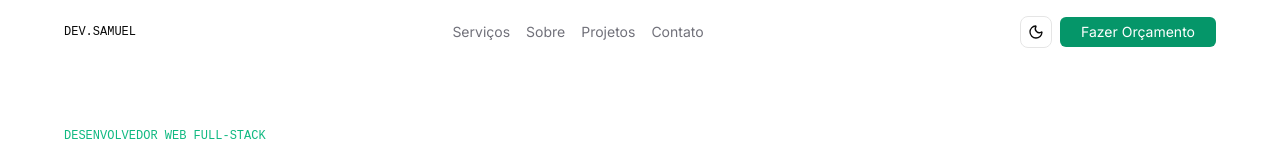
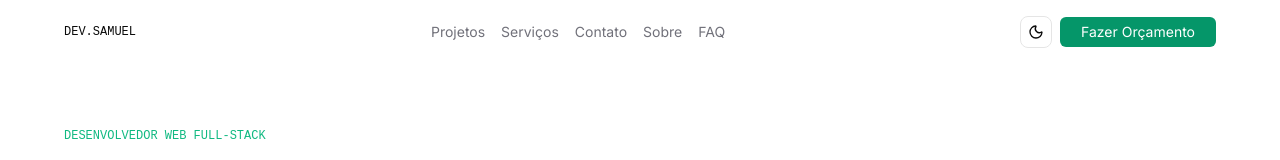
Before and after one commit to SamuelOliveiraa/portfolio, a Next.js app: page / in a window 1280 px wide. Shown: the top 160 px of the page. Built offline with nearby package versions, Linux system fonts and the light colour scheme.

Commit message:
chore: Fix all links with scroll link and fix some bugs of animations

```diff
--- a/package.json
+++ b/package.json
@@ -11,6 +11,7 @@
   "dependencies": {
     "@base-ui/react": "^1.6.0",
     "@radix-ui/react-slot": "^1.3.0",
+    "@types/react-scroll": "^1.8.10",
     "class-variance-authority": "^0.7.1",
     "clsx": "^2.1.1",
     "framer-motion": "^12.42.2",
@@ -32,7 +33,6 @@
     "@types/node": "^20",
     "@types/react": "^19",
     "@types/react-dom": "^19",
-    "@types/react-scroll": "^1.8.10",
     "eslint": "^9",
     "eslint-config-next": "16.2.10",
     "tailwindcss": "^4",
--- a/src/components/common/link-item.tsx
+++ b/src/components/common/link-item.tsx
@@ -1,5 +1,5 @@
+import { ScrollLink } from "./scroll-link";
 import Text from "./text";
-import { ScrollLink } from "./scroll-link";
 
 export const LinkItem = ({
   children,
@@ -9,12 +9,14 @@ export const LinkItem = ({
   link: string;
 }) => {
   return (
+    <ScrollLink targetId={link}>
       <Text
         as="li"
         size="textMedium"
         className="hover:text-zinc-950 transition-colors duration-200"
       >
-      <ScrollLink targetId={link}>{children}</ScrollLink>
+        {children}
       </Text>
+    </ScrollLink>
   );
 };
--- a/src/components/common/logo.tsx
+++ b/src/components/common/logo.tsx
@@ -1,10 +1,10 @@
-import Link from "next/link";
+import { ScrollLink } from "./scroll-link";
 import Text from "./text";
 
 export default function Logo() {
   return (
     <Text size="textSmall" asChild className="uppercase w-fit">
-      <Link href="/">DEV.SAMUEL</Link>
+      <ScrollLink targetId="root">DEV.SAMUEL</ScrollLink>
     </Text>
   );
 }
--- a/src/components/common/scroll-link.tsx
+++ b/src/components/common/scroll-link.tsx
@@ -22,10 +22,10 @@ export function ScrollLink({ targetId, children, className }: ScrollLinkProps) {
   return (
     <ReactScrollLink
       to={targetId}
-      smooth={true}
-      duration={600}
+      smooth="easeOutQuad"
+      duration={100}
       offset={-90}
-      spy={true}
+      spy={false}
       className={className}
       style={{ cursor: "pointer" }}
     >
--- /dev/null
+++ b/src/components/common/social_links.tsx
@@ -0,0 +1,52 @@
+import { MessageCircle } from "lucide-react";
+import ButtonComponent from "./button-component";
+import { FaEnvelope, FaGithub, FaLinkedin } from "react-icons/fa";
+
+const SOCIAL_LINKS: { Icon: React.ElementType; link: string }[] = [
+  { Icon: MessageCircle, link: "http://localhost:3000/" },
+  {
+    Icon: FaLinkedin,
+    link: "https://www.linkedin.com/in/samuel-oliveiraa-de-araujo/"
+  },
+  { Icon: FaGithub, link: "https://github.com/SamuelOliveiraa" },
+  { Icon: FaEnvelope, link: "http://localhost:3000/" }
+];
+
+export default function SocialLinks() {
+  return (
+    <div className="flex gap-2">
+      {SOCIAL_LINKS.map(({ Icon, link }, index) => (
+        <ButtonComponent
+          key={index}
+          variant="outline"
+          className="size-8 p-0 opacity-50 hover:scale-110"
+        >
+          <a href={link} target="_blank" rel="noopener noreferrer">
+            <Icon className="size-4" />
+          </a>
+        </ButtonComponent>
+      ))}
+      {/*
+      <ButtonComponent
+        variant="outline"
+        className="size-8 p-0 opacity-50 hover:scale-110"
+      >
+        <FaLinkedin className="size-4" />
+      </ButtonComponent>
+
+      <ButtonComponent
+        variant="outline"
+        className="size-8 p-0 opacity-50 hover:scale-110"
+      >
+        <FaGithub className="size-4" />
+      </ButtonComponent>
+
+      <ButtonComponent
+        variant="outline"
+        className="size-8 p-0 opacity-50 hover:scale-110"
+      >
+        <FaEnvelope className="size-4" />
+      </ButtonComponent>*/}
+    </div>
+  );
+}
--- a/src/components/layout/commitment-section.tsx
+++ b/src/components/layout/commitment-section.tsx
@@ -1,6 +1,7 @@
 import { Blocks, Gauge, LifeBuoy } from "lucide-react";
 import ServiceItem from "../common/service-item";
 import Text from "../common/text";
+import FramerProvider from "@/provider.tsx/framer-provider";
 
 const COMMITMENT_ITEMS = [
   {
@@ -25,6 +26,7 @@ const COMMITMENT_ITEMS = [
 
 export default function CommitmentSection() {
   return (
+    <FramerProvider>
       <section className="border-y py-20 px-4 xl:px-0" id="commitment">
         <div className="max-w-6xl mx-auto flex flex-col gap-8">
           <div className="flex flex-col gap-2">
@@ -49,5 +51,6 @@ export default function CommitmentSection() {
           </div>
         </div>
       </section>
+    </FramerProvider>
   );
 }
--- a/src/components/layout/cta-banner.tsx
+++ b/src/components/layout/cta-banner.tsx
@@ -2,9 +2,11 @@ import Link from "next/link";
 import ButtonComponent from "../common/button-component";
 import { CalendarCheck } from "lucide-react";
 import Text from "../common/text";
+import FramerProvider from "@/provider.tsx/framer-provider";
 
 export default function CtaBanner() {
   return (
+    <FramerProvider>
       <section className="py-6 px-4 xl:px-0 md:py-10 border-y" id="cta-banner">
         <div className="max-w-6xl mx-auto border rounded-md px-6 py-10 md:p-14 flex flex-col md:items-center md:flex-row justify-between gap-10 md:gap-0">
           <div className="flex flex-col gap-4">
@@ -30,5 +32,6 @@ export default function CtaBanner() {
           </Link>
         </div>
       </section>
+    </FramerProvider>
   );
 }
--- a/src/components/layout/faq-section.tsx
+++ b/src/components/layout/faq-section.tsx
@@ -1,3 +1,4 @@
+import FramerProvider from "@/provider.tsx/framer-provider";
 import Text from "../common/text";
 import {
   Accordion,
@@ -41,6 +42,7 @@ const items = [
 
 export default function FaqSection() {
   return (
+    <FramerProvider>
       <section className="border-y py-20 px-4 xl:px-0" id="faq">
         <div className="max-w-6xl mx-auto flex flex-col gap-12">
           <div className="flex flex-col gap-2">
@@ -72,5 +74,6 @@ export default function FaqSection() {
           </Accordion>
         </div>
       </section>
+    </FramerProvider>
   );
 }
--- a/src/components/layout/footer.tsx
+++ b/src/components/layout/footer.tsx
@@ -1,11 +1,20 @@
-import { FaEnvelope, FaGithub, FaLinkedin } from "react-icons/fa";
 import ButtonComponent from "../common/button-component";
 import { LinkItem } from "../common/link-item";
 import Logo from "../common/logo";
 import Text from "../common/text";
-import { ChevronUp, MessageCircle } from "lucide-react";
+import { ChevronUp } from "lucide-react";
+import FramerProvider from "@/provider.tsx/framer-provider";
+import SocialLinks from "../common/social_links";
 import { ScrollLink } from "../common/scroll-link";
-import FramerProvider from "@/provider.tsx/framer-provider";
+
+const SECTIONS_LINKS = [
+  { name: "Home", link: "root" },
+  { name: "Projetos", link: "projects" },
+  { name: "Serviços", link: "services" },
+  { name: "Contato", link: "contact" },
+  { name: "Sobre", link: "about" },
+  { name: "FAQ", link: "faq" }
+];
 
 export default function Footer() {
   return (
@@ -24,35 +33,7 @@ export default function Footer() {
                 Samuel Oliveira de Araujo · CNPJ 12.345.678/0001-90
               </Text>
 
-              <div className="flex gap-2">
-                <ButtonComponent
-                  variant="outline"
-                  className="size-8 p-0 opacity-50 hover:scale-110"
-                >
-                  <MessageCircle className="size-4" />
-                </ButtonComponent>
-
-                <ButtonComponent
-                  variant="outline"
-                  className="size-8 p-0 opacity-50 hover:scale-110"
-                >
-                  <FaLinkedin className="size-4" />
-                </ButtonComponent>
-
-                <ButtonComponent
-                  variant="outline"
-                  className="size-8 p-0 opacity-50 hover:scale-110"
-                >
-                  <FaGithub className="size-4" />
-                </ButtonComponent>
-
-                <ButtonComponent
-                  variant="outline"
-                  className="size-8 p-0 opacity-50 hover:scale-110"
-                >
-                  <FaEnvelope className="size-4" />
-                </ButtonComponent>
-              </div>
+              <SocialLinks />
             </div>
 
             <div className="text-zinc-500 flex flex-col md:flex-row gap-10">
@@ -61,12 +42,11 @@ export default function Footer() {
                   <Text as="li" className="text-xs text-zinc-700 select-none">
                     Navegação
                   </Text>
-                  <LinkItem link="root">Home</LinkItem>
-                  <LinkItem link="services">Serviços</LinkItem>
-                  <LinkItem link="contact">Contato</LinkItem>
-                  <LinkItem link="about">Sobre</LinkItem>
-                  <LinkItem link="faq">FAQ</LinkItem>
-                  <LinkItem link="projects">Projetos</LinkItem>
+                  {SECTIONS_LINKS.map(({ name, link }) => (
+                    <LinkItem key={link} link={link}>
+                      {name}
+                    </LinkItem>
+                  ))}
                 </ul>
               </nav>
               <nav>
@@ -74,10 +54,13 @@ export default function Footer() {
                   <Text as="li" className="text-xs text-zinc-700 select-none">
                     Legal
                   </Text>
+
                   <LinkItem link="/politica-privacidade">
                     Politica de Privacidade
                   </LinkItem>
+
                   <LinkItem link="/termos-uso">Termos de uso</LinkItem>
+
                   <LinkItem link="/termos-uso">
                     CNPJ: 12.345.678/0001-90
                   </LinkItem>
@@ -89,14 +72,15 @@ export default function Footer() {
             <Text size="textSmall" className="text-zinc-800">
               © 2026 Samuel Oliveira. Todos os direitos reservados.
             </Text>
-            <ButtonComponent
-              variant="outline"
-              className="size-7 p-0 opacity-40"
-            >
-              <ScrollLink targetId="root">
+
+            <ScrollLink targetId="root">
+              <ButtonComponent
+                variant="outline"
+                className="size-7 p-0 opacity-40"
+              >
                 <ChevronUp className="size-4" />
-              </ScrollLink>
-            </ButtonComponent>
+              </ButtonComponent>
+            </ScrollLink>
           </div>
         </div>
       </footer>
--- a/src/components/layout/header.tsx
+++ b/src/components/layout/header.tsx
@@ -8,11 +8,20 @@ import Logo from "../common/logo";
 import { useEffect, useState } from "react";
 import { twMerge } from "tailwind-merge";
 
+const SECTIONS_LINKS = [
+  { name: "Projetos", link: "projects" },
+  { name: "Serviços", link: "services" },
+  { name: "Contato", link: "contact" },
+  { name: "Sobre", link: "about" },
+  { name: "FAQ", link: "faq" }
+];
+
 export default function Header() {
   const [scrolled, setScrolled] = useState(false);
 
   useEffect(() => {
-    const fn = () => setScrolled(window.scrollY > 30);
+    const fn = () => setScrolled(window.scrollY > 10);
+    fn();
     window.addEventListener("scroll", fn, { passive: true });
     return () => window.removeEventListener("scroll", fn);
   }, []);
@@ -30,10 +39,11 @@ export default function Header() {
 
         <nav className="hidden md:block">
           <ul className="flex justify-between items-center gap-4 text-zinc-500 ">
-            <LinkItem link="services">Serviços</LinkItem>
-            <LinkItem link="about">Sobre</LinkItem>
-            <LinkItem link="projects">Projetos</LinkItem>
-            <LinkItem link="contact">Contato</LinkItem>
+            {SECTIONS_LINKS.map(({ name, link }, index) => (
+              <LinkItem key={index} link={link}>
+                {name}
+              </LinkItem>
+            ))}
           </ul>
         </nav>
 
--- a/src/components/layout/process-section.tsx
+++ b/src/components/layout/process-section.tsx
@@ -1,6 +1,7 @@
 import { ClipboardList, PenSquare, Rocket, Terminal } from "lucide-react";
 import Text from "../common/text";
 import ProcessItem from "../common/process-item";
+import FramerProvider from "@/provider.tsx/framer-provider";
 
 const PROCESS_ITENS = [
   {
@@ -37,6 +38,7 @@ const PROCESS_ITENS = [
 
 export default function ProcessSection() {
   return (
+    <FramerProvider>
       <section className="border-y py-20 px-4 xl:px-0" id="commitment">
         <div className="max-w-6xl mx-auto flex flex-col gap-8">
           <div className="flex flex-col gap-2">
@@ -62,5 +64,6 @@ export default function ProcessSection() {
           </div>
         </div>
       </section>
+    </FramerProvider>
   );
 }
--- a/src/provider.tsx/framer-provider.tsx
+++ b/src/provider.tsx/framer-provider.tsx
@@ -16,7 +16,7 @@ export default function FramerProvider({
     <motion.div
       initial={{ opacity: 0, y: 40 }}
       whileInView={{ opacity: 1, y: 0 }}
-      viewport={{ once: false, margin: "-100px" }}
+      viewport={{ once: false, margin: "-50px" }}
       transition={{ duration: 0.6, ease: "easeOut" }}
       style={{ willChange: "transform, opacity" }}
       className={`transform-gpu ${className}`}
```
Also changed, not shown: 1 other file (tests, documents, lock files or other folders). Lines whose indentation alone changed are shown as unchanged.
